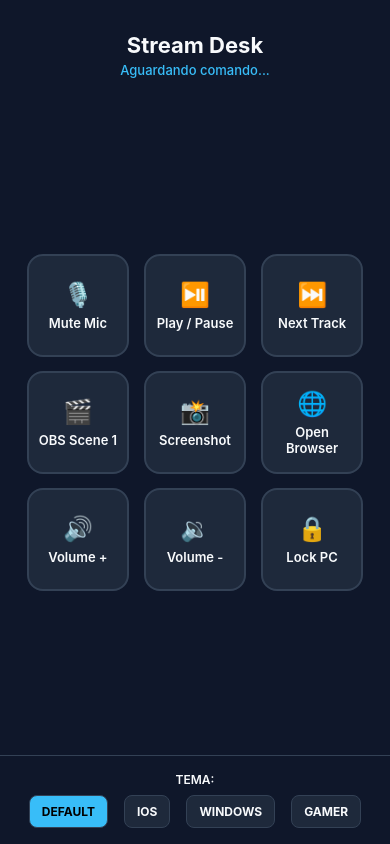
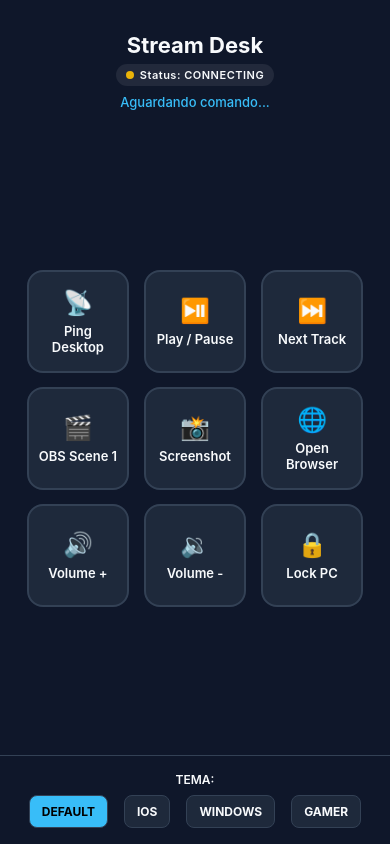
Before and after one commit to pv-flows/stream-desk-app, a React Native app in the folder mobile/: screen / in a window 390 px wide. Built offline with nearby package versions, Linux system fonts and the light colour scheme; no server answers.

Commit message:
feat(network): implement Axum WebSocket server on desktop and native client on mobile

```diff
--- a/mobile/src/screens/HomeScreen.tsx
+++ b/mobile/src/screens/HomeScreen.tsx
@@ -1,12 +1,13 @@
-import React, { useState } from 'react';
+import React, { useEffect, useState } from 'react';
 import { Pressable, SafeAreaView, StyleSheet, Text, View } from 'react-native';
 import { DeckButtonItem } from '../components/DeckButton';
 import { DeckGrid } from '../components/DeckGrid';
+import { ConnectionStatus, websocketService } from '../services/websocketService';
 import { useThemeStore } from '../store/themeStore';
 import { ThemeName } from '../theme/colors';
 
 const INITIAL_BUTTONS: DeckButtonItem[] = [
-  { id: '1', label: 'Mute Mic', action: 'AUDIO_MUTE_MIC', icon: '🎙️' },
+  { id: '1', label: 'Ping Desktop', action: 'teste_ping', icon: '📡' },
   { id: '2', label: 'Play / Pause', action: 'MEDIA_PLAY_PAUSE', icon: '⏯️' },
   { id: '3', label: 'Next Track', action: 'MEDIA_NEXT', icon: '⏭️' },
   { id: '4', label: 'OBS Scene 1', action: 'OBS_SCENE_1', icon: '🎬' },
@@ -21,17 +22,71 @@ const THEME_OPTIONS: ThemeName[] = ['default', 'ios', 'windows', 'gamer'];
 
 export const HomeScreen: React.FC = () => {
   const { theme, palette, setTheme } = useThemeStore();
+  const [connectionStatus, setConnectionStatus] = useState<ConnectionStatus>('disconnected');
   const [lastAction, setLastAction] = useState<string>('Aguardando comando...');
+  const [serverReply, setServerReply] = useState<string>('');
+
+  useEffect(() => {
+    // Inicia conexão WebSocket com o host Desktop na LAN
+    websocketService.connect();
+
+    const unsubscribeStatus = websocketService.onStatusChange((status) => {
+      setConnectionStatus(status);
+      if (status === 'connected') {
+        console.log('[HomeScreen] WebSocket conectado ao servidor desktop!');
+      }
+    });
+
+    const unsubscribeMessage = websocketService.onMessage((data) => {
+      setServerReply(`Resposta PC: ${data.message}`);
+    });
+
+    return () => {
+      unsubscribeStatus();
+      unsubscribeMessage();
+      websocketService.disconnect();
+    };
+  }, []);
 
   const handleButtonPress = (item: DeckButtonItem) => {
     setLastAction(`Comando: ${item.label} (${item.action})`);
+
+    // Envia o comando via WebSocket para o servidor Desktop
+    const sent = websocketService.sendCommand(item.action, item.label);
+    if (!sent) {
+      setServerReply('Aviso: WebSocket desconectado (ajuste o IP em websocketService.ts)');
+    }
+  };
+
+  const getStatusColor = () => {
+    switch (connectionStatus) {
+      case 'connected':
+        return '#22c55e';
+      case 'connecting':
+        return '#eab308';
+      case 'error':
+      case 'disconnected':
+      default:
+        return '#ef4444';
+    }
   };
 
   return (
     <SafeAreaView style={[styles.container, { backgroundColor: palette.background }]}>
       <View style={styles.header}>
         <Text style={[styles.title, { color: palette.textColor }]}>Stream Desk</Text>
+
+        <View style={styles.statusBadge}>
+          <View style={[styles.statusIndicator, { backgroundColor: getStatusColor() }]} />
+          <Text style={[styles.statusText, { color: palette.textColor }]}>
+            Status: {connectionStatus.toUpperCase()}
+          </Text>
+        </View>
+
         <Text style={[styles.subtitle, { color: palette.highlight }]}>{lastAction}</Text>
+        {serverReply ? (
+          <Text style={[styles.serverReply, { color: palette.highlight }]}>{serverReply}</Text>
+        ) : null}
       </View>
 
       <View style={styles.gridContainer}>
@@ -87,10 +142,35 @@ const styles = StyleSheet.create({
     fontSize: 22,
     fontWeight: '700',
   },
+  statusBadge: {
+    flexDirection: 'row',
+    alignItems: 'center',
+    marginVertical: 6,
+    paddingHorizontal: 10,
+    paddingVertical: 4,
+    borderRadius: 12,
+    backgroundColor: 'rgba(255, 255, 255, 0.08)',
+  },
+  statusIndicator: {
+    width: 8,
+    height: 8,
+    borderRadius: 4,
+    marginRight: 6,
+  },
+  statusText: {
+    fontSize: 11,
+    fontWeight: '600',
+    letterSpacing: 0.5,
+  },
   subtitle: {
     fontSize: 13,
+    marginTop: 2,
+    fontWeight: '500',
+  },
+  serverReply: {
+    fontSize: 12,
     marginTop: 4,
-    fontWeight: '500',
+    fontStyle: 'italic',
   },
   gridContainer: {
     flex: 1,
--- /dev/null
+++ b/mobile/src/services/websocketService.ts
@@ -0,0 +1,115 @@
+export interface CommandMessage {
+  action: string;
+  payload?: string;
+}
+
+export interface ServerResponse {
+  status: string;
+  message: string;
+}
+
+export type ConnectionStatus = 'disconnected' | 'connecting' | 'connected' | 'error';
+
+class WebSocketService {
+  private socket: WebSocket | null = null;
+  // IP padrão provisório para desenvolvimento em rede local (LAN).
+  // Ajuste para o IP local da máquina host executando o Tauri (ex: ws://192.168.1.50:8080/ws)
+  private defaultUrl: string = 'ws://192.168.1.100:8080/ws';
+  private statusListeners: Array<(status: ConnectionStatus) => void> = [];
+  private messageListeners: Array<(data: ServerResponse) => void> = [];
+  private currentStatus: ConnectionStatus = 'disconnected';
+
+  public connect(url: string = this.defaultUrl): void {
+    if (this.socket && (this.socket.readyState === WebSocket.OPEN || this.socket.readyState === WebSocket.CONNECTING)) {
+      console.log('[WebSocket] Conexão já em andamento ou ativa.');
+      return;
+    }
+
+    this.setStatus('connecting');
+    console.log(`[WebSocket] Conectando ao servidor: ${url}`);
+
+    try {
+      this.socket = new WebSocket(url);
+
+      this.socket.onopen = () => {
+        this.setStatus('connected');
+        console.log('[WebSocket] Conectado com sucesso ao servidor desktop!');
+      };
+
+      this.socket.onmessage = (event) => {
+        try {
+          const parsed: ServerResponse = JSON.parse(event.data);
+          console.log('[WebSocket] Resposta do servidor recebida:', parsed);
+          this.notifyMessage(parsed);
+        } catch (err) {
+          console.warn('[WebSocket] Mensagem não formatada em JSON:', event.data);
+        }
+      };
+
+      this.socket.onerror = (error) => {
+        console.error('[WebSocket] Erro na conexão:', error);
+        this.setStatus('error');
+      };
+
+      this.socket.onclose = (event) => {
+        console.log(`[WebSocket] Conexão encerrada (código ${event.code}): ${event.reason}`);
+        this.setStatus('disconnected');
+        this.socket = null;
+      };
+    } catch (err) {
+      console.error('[WebSocket] Falha ao instanciar WebSocket:', err);
+      this.setStatus('error');
+    }
+  }
+
+  public disconnect(): void {
+    if (this.socket) {
+      this.socket.close();
+      this.socket = null;
+    }
+    this.setStatus('disconnected');
+  }
+
+  public sendCommand(action: string, payload?: string): boolean {
+    if (!this.socket || this.socket.readyState !== WebSocket.OPEN) {
+      console.warn('[WebSocket] Não foi possível enviar comando: socket não está conectado.');
+      return false;
+    }
+
+    const command: CommandMessage = { action, payload };
+    const jsonString = JSON.stringify(command);
+    this.socket.send(jsonString);
+    console.log('[WebSocket] Comando enviado:', jsonString);
+    return true;
+  }
+
+  public getStatus(): ConnectionStatus {
+    return this.currentStatus;
+  }
+
+  public onStatusChange(callback: (status: ConnectionStatus) => void): () => void {
+    this.statusListeners.push(callback);
+    callback(this.currentStatus);
+    return () => {
+      this.statusListeners = this.statusListeners.filter((cb) => cb !== callback);
+    };
+  }
+
+  public onMessage(callback: (data: ServerResponse) => void): () => void {
+    this.messageListeners.push(callback);
+    return () => {
+      this.messageListeners = this.messageListeners.filter((cb) => cb !== callback);
+    };
+  }
+
+  private setStatus(status: ConnectionStatus): void {
+    this.currentStatus = status;
+    this.statusListeners.forEach((listener) => listener(status));
+  }
+
+  private notifyMessage(data: ServerResponse): void {
+    this.messageListeners.forEach((listener) => listener(data));
+  }
+}
+
+export const websocketService = new WebSocketService();
```
Also changed, not shown: mobile/src/components/DeckButton.tsx (line endings or trailing spaces), mobile/src/components/DeckGrid.tsx (line endings or trailing spaces), mobile/src/store/themeStore.ts (line endings or trailing spaces), mobile/src/theme/colors.ts (line endings or trailing spaces), 4 other files (tests, documents, lock files or other folders).
